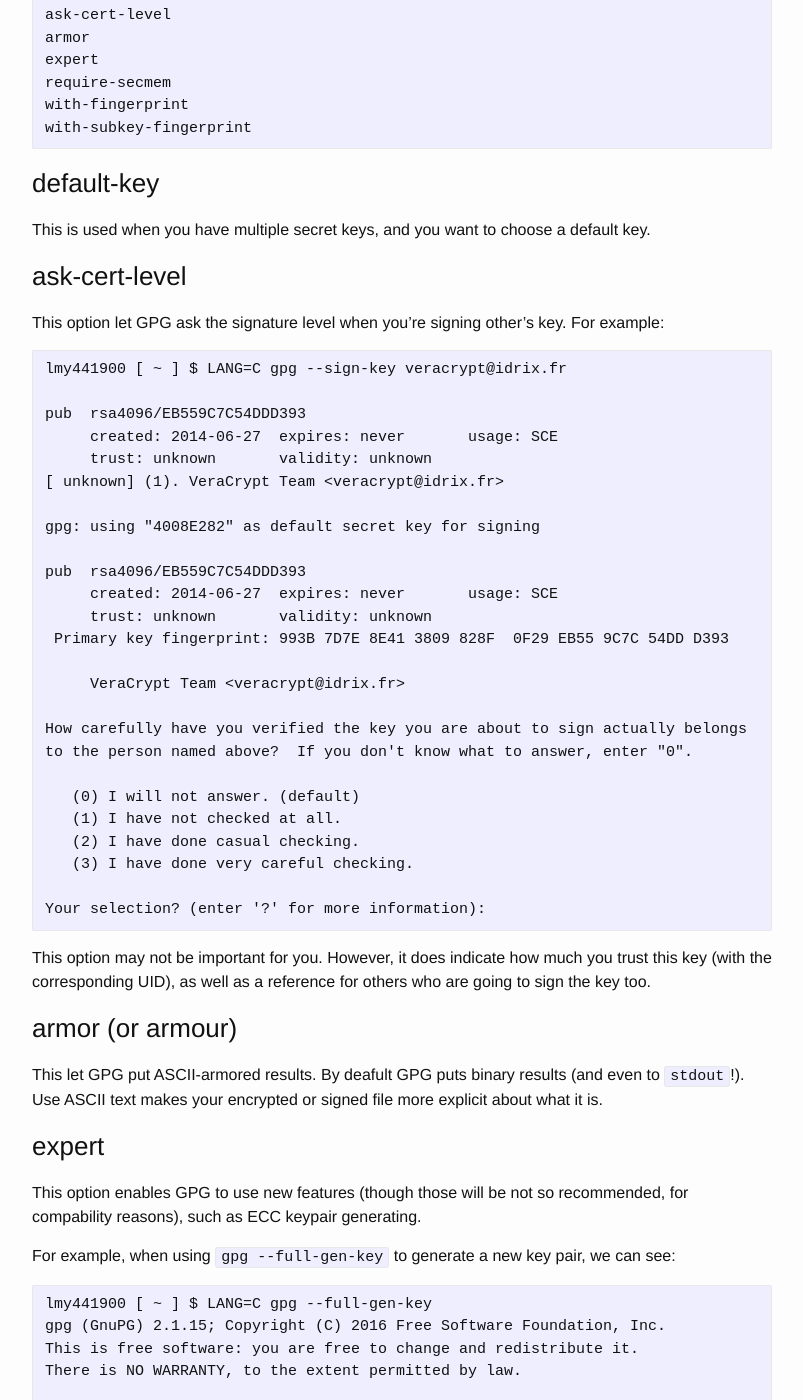
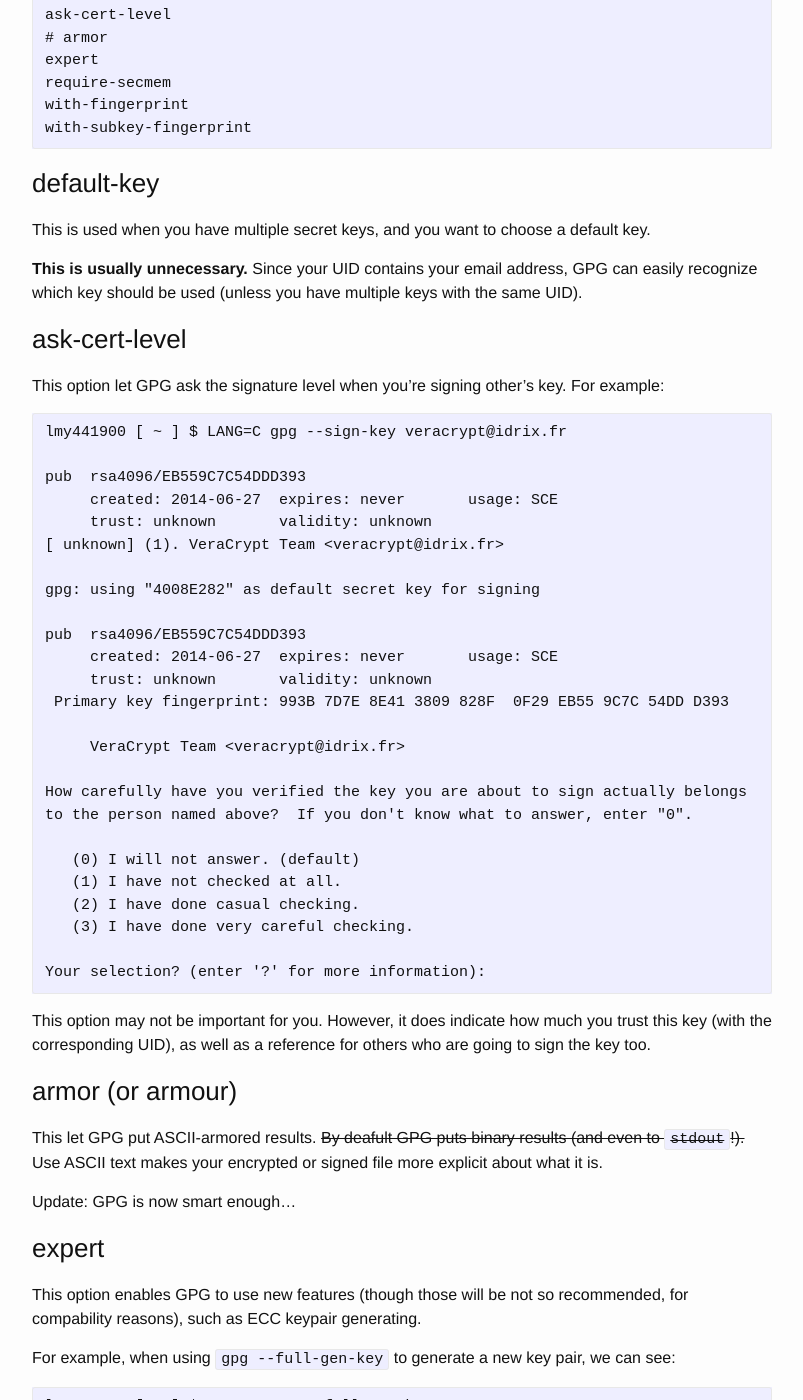
Before and after one commit to lmy441900/lmy441900.github.io, a Jekyll site: the page built from _posts/2016-09-10-my-gpg-configuration.md, in a window 1280 px wide and 1400 px high, scrolled down 489 px. Shown: the whole window, without its empty margins (238-1041 px from the left). Built offline with Jekyll 4.4.1, drawn with Linux system fonts in a browser that asks for light colours; some of the changed text lies outside the part shown.

Commit message:
my-gpg-configuration: update

````diff
--- a/_posts/2016-09-10-my-gpg-configuration.md
+++ b/_posts/2016-09-10-my-gpg-configuration.md
@@ -12,10 +12,10 @@
 ## ~/.gnupg/gpg.conf
 
 ```
-default-key 10294E7C4008E282
+# default-key 10294E7C4008E282
 
 ask-cert-level
-armor
+# armor
 expert
 require-secmem
 with-fingerprint
@@ -25,6 +25,8 @@
 ### default-key
 
 This is used when you have multiple secret keys, and you want to choose a default key.
+
+**This is usually unnecessary.** Since your UID contains your email address, GPG can easily recognize which key should be used (unless you have multiple keys with the same UID).
 
 ### ask-cert-level
 
@@ -62,7 +64,9 @@
 
 ### armor (or armour)
 
-This let GPG put ASCII-armored results. By deafult GPG puts binary results (and even to `stdout`!). Use ASCII text makes your encrypted or signed file more explicit about what it is.
+This let GPG put ASCII-armored results. ~~By deafult GPG puts binary results (and even to `stdout`!).~~ Use ASCII text makes your encrypted or signed file more explicit about what it is.
+
+Update: GPG is now smart enough...
 
 ### expert
 
@@ -117,7 +121,7 @@
 
 This option turns the long ID displayed in `--list-keys` into the full key fingerprint. It's easier to read.
 
-**DO NOT USE SHORT KEY ID. YOU HAVE BEEN WARNED.**
+**DO NOT USE SHORT KEY ID. YOU HAVE BEEN WARNED.** (Collision can happen)
 
 ### with-subkey-fingerprint
 
@@ -139,6 +144,6 @@
 - `hkps://`: Secure HTTP Keyserver Protocol
 - `ldap://`: LDAP. I don't know how to use it :P
 
-Note that you need a certificate in `.pem` format if you want to use `hkps://` protocol. Using `hkps://` is recommended, if you can get the certificate in `.pem`, yet I can't find one for USTC LUG.
+~~Note that you need a certificate in `.pem` format if you want to use `hkps://` protocol. Using `hkps://` is recommended, if you can get the certificate in `.pem`, yet I can't find one for USTC LUG.~~ _(It is usable now)_
 
 [gpg]: https://gnupg.org/
````
Also changed, not shown: other parts of _posts/2016-09-10-my-gpg-configuration.md (+3 -2 lines).
